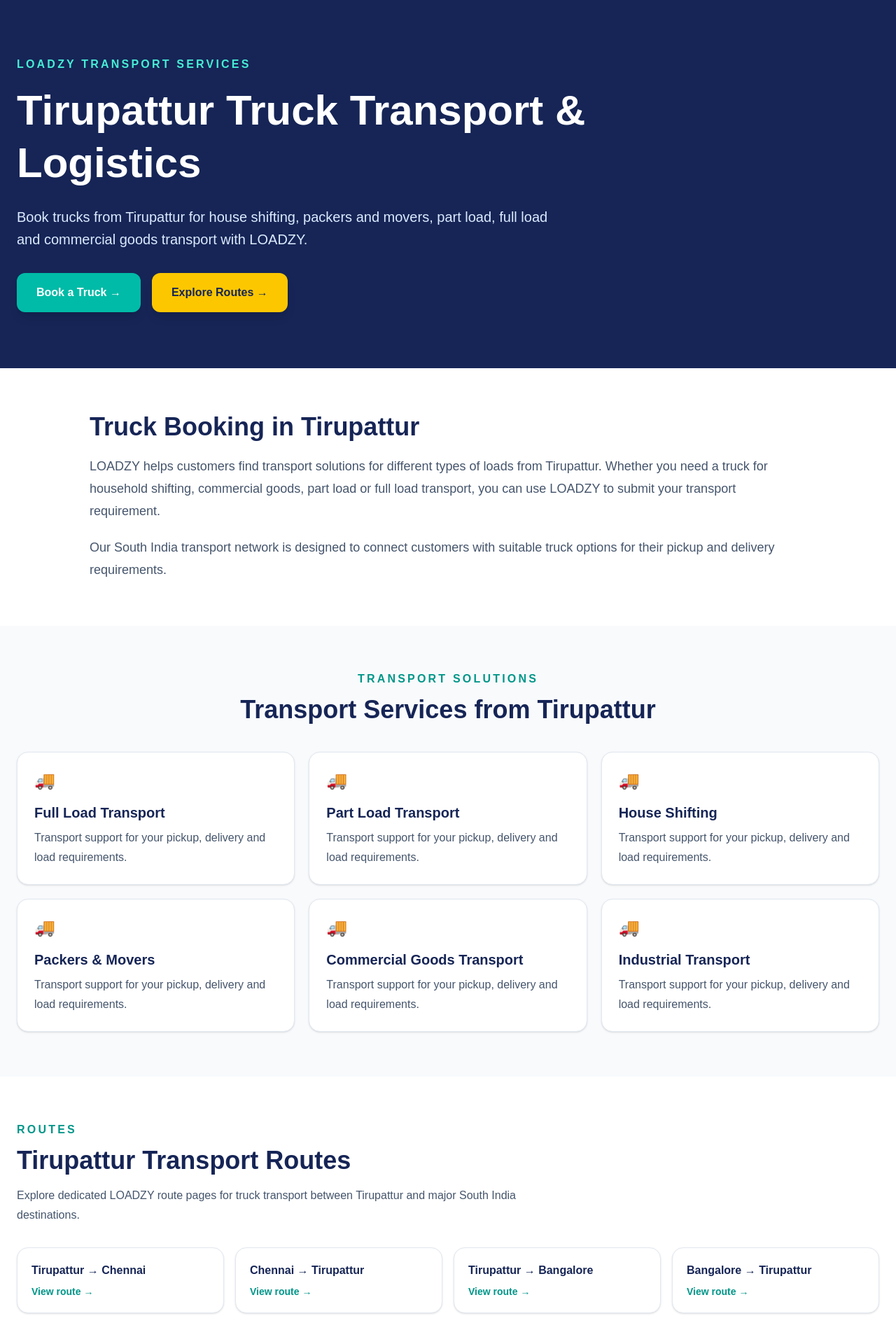
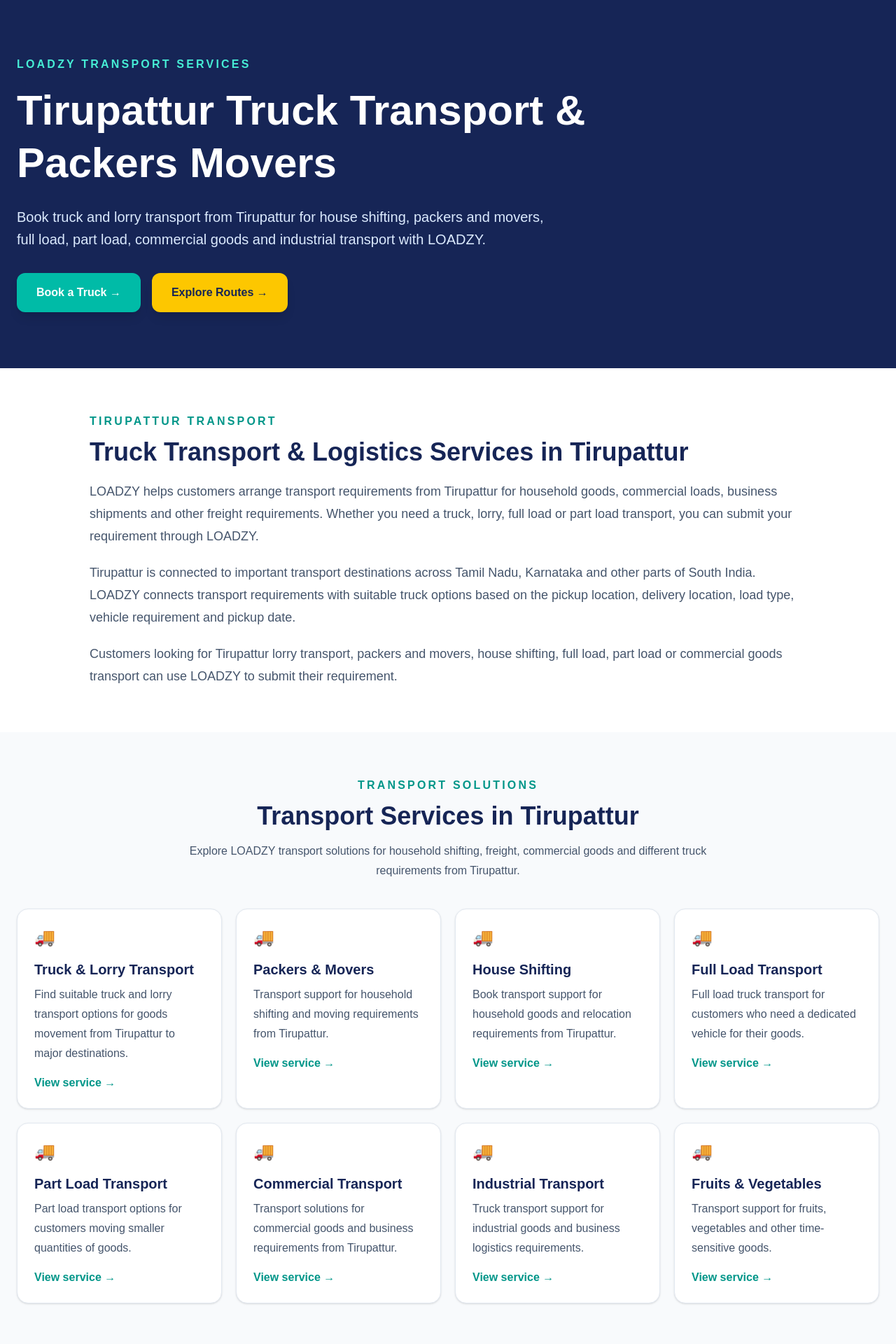
Before and after one commit to haleemablog-del/loadzy, a Next.js app: page /tirupattur-transport in a window 1280 px wide. Shown: the top 1920 px of the page at 70% size. Built offline with nearby package versions, Linux system fonts and the light colour scheme.

Commit message:
Strengthen Tirupattur SEO hub

```diff
--- a/app/tirupattur-transport/page.tsx
+++ b/app/tirupattur-transport/page.tsx
@@ -1,23 +1,85 @@
 import type { Metadata } from "next";
+import Link from "next/link";
 
 export const metadata: Metadata = {
-  title: "Tirupattur Truck Transport & Logistics | LOADZY",
+  title: "Tirupattur Truck Transport & Packers Movers | LOADZY",
   description:
-    "Book trucks from Tirupattur for house shifting, packers and movers, part load, full load and commercial goods transport with LOADZY.",
-
+    "Find truck transport, lorry transport, packers and movers, house shifting, full load, part load and commercial transport services in Tirupattur with LOADZY.",
+  keywords: [
+    "Tirupattur truck transport",
+    "Tirupattur lorry transport",
+    "Tirupattur transport services",
+    "Tirupattur logistics",
+    "packers and movers in Tirupattur",
+    "house shifting in Tirupattur",
+    "full load transport Tirupattur",
+    "part load transport Tirupattur",
+    "commercial transport Tirupattur",
+    "industrial transport Tirupattur",
+  ],
   alternates: {
     canonical: "https://www.loadzyinfra.in/tirupattur-transport",
   },
-
   openGraph: {
-    title: "Tirupattur Truck Transport & Logistics | LOADZY",
+    title: "Tirupattur Truck Transport & Packers Movers | LOADZY",
     description:
-      "Book trucks from Tirupattur for house shifting, packers and movers, part load, full load and commercial goods transport with LOADZY.",
+      "Book trucks from Tirupattur for house shifting, packers and movers, full load, part load and commercial goods transport with LOADZY.",
     url: "https://www.loadzyinfra.in/tirupattur-transport",
     siteName: "LOADZY",
     type: "website",
   },
 };
+
+const services = [
+  {
+    name: "Truck & Lorry Transport",
+    description:
+      "Find suitable truck and lorry transport options for goods movement from Tirupattur to major destinations.",
+    href: "/services",
+  },
+  {
+    name: "Packers & Movers",
+    description:
+      "Transport support for household shifting and moving requirements from Tirupattur.",
+    href: "/packers-movers",
+  },
+  {
+    name: "House Shifting",
+    description:
+      "Book transport support for household goods and relocation requirements from Tirupattur.",
+    href: "/house-shifting",
+  },
+  {
+    name: "Full Load Transport",
+    description:
+      "Full load truck transport for customers who need a dedicated vehicle for their goods.",
+    href: "/full-load",
+  },
+  {
+    name: "Part Load Transport",
+    description:
+      "Part load transport options for customers moving smaller quantities of goods.",
+    href: "/part-load",
+  },
+  {
+    name: "Commercial Transport",
+    description:
+      "Transport solutions for commercial goods and business requirements from Tirupattur.",
+    href: "/commercial-transport",
+  },
+  {
+    name: "Industrial Transport",
+    description:
+      "Truck transport support for industrial goods and business logistics requirements.",
+    href: "/industrial-transport",
+  },
+  {
+    name: "Fruits & Vegetables",
+    description:
+      "Transport support for fruits, vegetables and other time-sensitive goods.",
+    href: "/fruits-vegetables",
+  },
+];
 
 const routes = [
   {
@@ -38,35 +100,57 @@ const routes = [
   },
 ];
 
-const services = [
-  "Full Load Transport",
-  "Part Load Transport",
-  "House Shifting",
-  "Packers & Movers",
-  "Commercial Goods Transport",
-  "Industrial Transport",
+const nearbyAreas = [
+  "Vaniyambadi",
+  "Ambur",
+  "Jolarpettai",
+  "Natrampalli",
+  "Alangayam",
+  "Vellore",
+  "Krishnagiri",
+  "Hosur",
 ];
 
 const faqs = [
   {
     question: "Can I book a truck from Tirupattur with LOADZY?",
     answer:
-      "Yes. LOADZY provides truck booking support for different load requirements from Tirupattur and other South India locations.",
+      "Yes. LOADZY helps customers submit truck transport requirements from Tirupattur for different load types, destinations and vehicle requirements.",
   },
   {
-    question: "Does LOADZY support house shifting from Tirupattur?",
+    question: "Does LOADZY provide packers and movers transport in Tirupattur?",
     answer:
-      "Yes. LOADZY supports transport requirements for household shifting and packers and movers.",
+      "Yes. LOADZY supports transport requirements for house shifting and packers and movers services from Tirupattur.",
   },
   {
-    question: "Can I book a part load from Tirupattur?",
+    question: "Can I arrange house shifting transport from Tirupattur?",
     answer:
-      "Yes. Part load transport is one of the services supported by LOADZY.",
+      "Yes. You can submit a house shifting transport requirement through LOADZY and provide your pickup, delivery and vehicle requirements.",
   },
   {
-    question: "Which truck types are available?",
+    question: "Can I book full load transport from Tirupattur?",
     answer:
-      "Truck availability can vary according to the route, load type, vehicle requirement and pickup date.",
+      "Yes. LOADZY supports full load transport requirements where a dedicated truck is needed for the customer's goods.",
+  },
+  {
+    question: "Can I find part load transport from Tirupattur?",
+    answer:
+      "Yes. LOADZY supports part load transport requirements depending on route, load type, availability and pickup date.",
+  },
+  {
+    question: "Which areas near Tirupattur can LOADZY serve?",
+    answer:
+      "LOADZY's transport network covers South India. Customers can submit requirements from Tirupattur and nearby locations such as Vaniyambadi, Ambur, Jolarpettai and other service areas.",
+  },
+  {
+    question: "Which truck should I choose for my load?",
+    answer:
+      "The suitable truck depends on the type, quantity, size and weight of the goods, as well as the route and pickup date. LOADZY can help you submit the transport requirement.",
+  },
+  {
+    question: "How can I request transport from Tirupattur?",
+    answer:
+      "Use LOADZY to submit your transport requirement with pickup location, delivery location, load details and truck requirements.",
   },
 ];
 
@@ -75,10 +159,27 @@ export default function TirupatturTransportPage() {
     "@context": "https://schema.org",
     "@graph": [
       {
+        "@type": "BreadcrumbList",
+        itemListElement: [
+          {
+            "@type": "ListItem",
+            position: 1,
+            name: "LOADZY",
+            item: "https://www.loadzyinfra.in/",
+          },
+          {
+            "@type": "ListItem",
+            position: 2,
+            name: "Tirupattur Transport",
+            item: "https://www.loadzyinfra.in/tirupattur-transport",
+          },
+        ],
+      },
+      {
         "@type": "Service",
         name: "Tirupattur Truck Transport",
         description:
-          "Truck booking and freight transport services from Tirupattur with LOADZY.",
+          "Truck booking, lorry transport, house shifting, packers and movers, full load, part load and commercial transport services from Tirupattur.",
         provider: {
           "@type": "Organization",
           name: "LOADZY",
@@ -122,13 +223,13 @@ export default function TirupatturTransportPage() {
             </p>
 
             <h1 className="mt-4 text-4xl font-black leading-tight md:text-6xl">
-              Tirupattur Truck Transport & Logistics
+              Tirupattur Truck Transport & Packers Movers
             </h1>
 
             <p className="mt-6 max-w-3xl text-lg leading-8 text-blue-100 md:text-xl">
-              Book trucks from Tirupattur for house shifting, packers and
-              movers, part load, full load and commercial goods transport with
-              LOADZY.
+              Book truck and lorry transport from Tirupattur for house
+              shifting, packers and movers, full load, part load, commercial
+              goods and industrial transport with LOADZY.
             </p>
 
             <div className="mt-8 flex flex-wrap gap-4">
@@ -139,12 +240,12 @@ export default function TirupatturTransportPage() {
                 Book a Truck →
               </a>
 
-              <a
+              <Link
                 href="/routes"
                 className="rounded-xl bg-yellow-400 px-7 py-4 font-black text-blue-950 shadow-lg transition hover:bg-yellow-300"
               >
                 Explore Routes →
-              </a>
+              </Link>
             </div>
           </div>
         </div>
@@ -153,21 +254,34 @@ export default function TirupatturTransportPage() {
       {/* Introduction */}
       <section className="px-6 py-16">
         <div className="mx-auto max-w-5xl">
-          <h2 className="text-3xl font-black text-blue-950 md:text-4xl">
-            Truck Booking in Tirupattur
+          <p className="font-black uppercase tracking-[0.2em] text-teal-600">
+            TIRUPATTUR TRANSPORT
+          </p>
+
+          <h2 className="mt-3 text-3xl font-black text-blue-950 md:text-4xl">
+            Truck Transport & Logistics Services in Tirupattur
           </h2>
 
           <p className="mt-5 text-lg leading-8 text-slate-600">
-            LOADZY helps customers find transport solutions for different
-            types of loads from Tirupattur. Whether you need a truck for
-            household shifting, commercial goods, part load or full load
-            transport, you can use LOADZY to submit your transport requirement.
+            LOADZY helps customers arrange transport requirements from
+            Tirupattur for household goods, commercial loads, business
+            shipments and other freight requirements. Whether you need a
+            truck, lorry, full load or part load transport, you can submit
+            your requirement through LOADZY.
           </p>
 
           <p className="mt-5 text-lg leading-8 text-slate-600">
-            Our South India transport network is designed to connect customers
-            with suitable truck options for their pickup and delivery
-            requirements.
+            Tirupattur is connected to important transport destinations across
+            Tamil Nadu, Karnataka and other parts of South India. LOADZY
+            connects transport requirements with suitable truck options based
+            on the pickup location, delivery location, load type, vehicle
+            requirement and pickup date.
+          </p>
+
+          <p className="mt-5 text-lg leading-8 text-slate-600">
+            Customers looking for Tirupattur lorry transport, packers and
+            movers, house shifting, full load, part load or commercial goods
+            transport can use LOADZY to submit their requirement.
           </p>
         </div>
       </section>
@@ -181,33 +295,43 @@ export default function TirupatturTransportPage() {
             </p>
 
             <h2 className="mt-3 text-3xl font-black text-blue-950 md:text-4xl">
-              Transport Services from Tirupattur
+              Transport Services in Tirupattur
             </h2>
+
+            <p className="mx-auto mt-4 max-w-3xl leading-7 text-slate-600">
+              Explore LOADZY transport solutions for household shifting,
+              freight, commercial goods and different truck requirements from
+              Tirupattur.
+            </p>
           </div>
 
-          <div className="mt-10 grid gap-5 sm:grid-cols-2 lg:grid-cols-3">
+          <div className="mt-10 grid gap-5 sm:grid-cols-2 lg:grid-cols-4">
             {services.map((service) => (
-              <div
-                key={service}
-                className="rounded-2xl border border-slate-200 bg-white p-6 shadow-sm"
+              <Link
+                key={service.href}
+                href={service.href}
+                className="rounded-2xl border border-slate-200 bg-white p-6 shadow-sm transition hover:-translate-y-1 hover:border-teal-400 hover:shadow-lg"
               >
                 <div className="text-2xl">🚚</div>
 
                 <h3 className="mt-4 text-xl font-black text-blue-950">
-                  {service}
+                  {service.name}
                 </h3>
 
                 <p className="mt-2 leading-7 text-slate-600">
-                  Transport support for your pickup, delivery and load
-                  requirements.
+                  {service.description}
                 </p>
-              </div>
+
+                <span className="mt-4 block font-black text-teal-600">
+                  View service →
+                </span>
+              </Link>
             ))}
           </div>
         </div>
       </section>
 
-      {/* Popular routes */}
+      {/* Popular Routes */}
       <section className="px-6 py-16">
         <div className="mx-auto max-w-7xl">
           <p className="font-black uppercase tracking-[0.2em] text-teal-600">
@@ -215,26 +339,59 @@ export default function TirupatturTransportPage() {
           </p>
 
           <h2 className="mt-3 text-3xl font-black text-blue-950 md:text-4xl">
-            Tirupattur Transport Routes
+            Popular Truck Transport Routes from Tirupattur
           </h2>
 
           <p className="mt-4 max-w-3xl leading-7 text-slate-600">
-            Explore dedicated LOADZY route pages for truck transport between
+            Explore dedicated LOADZY route pages for transport between
             Tirupattur and major South India destinations.
           </p>
 
           <div className="mt-8 grid gap-4 sm:grid-cols-2 lg:grid-cols-4">
             {routes.map((route) => (
-              <a
+              <Link
                 key={route.href}
                 href={route.href}
                 className="rounded-2xl border border-slate-200 bg-white p-5 font-black text-blue-950 shadow-sm transition hover:-translate-y-1 hover:border-teal-400 hover:shadow-lg"
               >
                 {route.name}
+
                 <span className="mt-2 block text-sm font-bold text-teal-600">
                   View route →
                 </span>
-              </a>
+              </Link>
+            ))}
+          </div>
+        </div>
+      </section>
+
+      {/* Nearby Areas */}
+      <section className="bg-slate-50 px-6 py-16">
+        <div className="mx-auto max-w-6xl">
+          <div className="text-center">
+            <p className="font-black uppercase tracking-[0.2em] text-teal-600">
+              NEARBY LOCATIONS
+            </p>
+
+            <h2 className="mt-3 text-3xl font-black text-blue-950 md:text-4xl">
+              Transport Around Tirupattur
+            </h2>
+
+            <p className="mx-auto mt-4 max-w-3xl leading-7 text-slate-600">
+              LOADZY's South India transport network connects Tirupattur with
+              nearby towns and major cities. Service availability depends on
+              the specific transport requirement and route.
+            </p>
+          </div>
+
+          <div className="mt-10 flex flex-wrap justify-center gap-3">
+            {nearbyAreas.map((area) => (
+              <span
+                key={area}
+                className="rounded-full border border-slate-200 bg-white px-5 py-3 font-bold text-blue-950 shadow-sm"
+              >
+                {area}
+              </span>
             ))}
           </div>
         </div>
@@ -250,11 +407,11 @@ export default function TirupatturTransportPage() {
               </p>
 
               <h2 className="mt-4 text-3xl font-black md:text-4xl">
-                A simple way to manage your transport requirement
+                A simple way to manage your Tirupattur transport requirement
               </h2>
 
               <p className="mt-5 max-w-2xl leading-8 text-blue-100">
-                Tell LOADZY where your load needs to go, what you are
+                Tell LOADZY where your goods need to go, what you are
                 transporting and what type of truck you need. We help connect
                 your requirement with available transport options.
               </p>
@@ -272,7 +429,6 @@ export default function TirupatturTransportPage() {
                   className="rounded-2xl border border-white/10 bg-white/10 p-5"
                 >
                   <div className="text-2xl">✓</div>
-
                   <h3 className="mt-3 font-black">{benefit}</h3>
                 </div>
               ))}
@@ -319,8 +475,8 @@ export default function TirupatturTransportPage() {
           </h2>
 
           <p className="mx-auto mt-4 max-w-2xl leading-7 text-blue-100">
-            Submit your transport requirement and explore truck booking
-            options with LOADZY.
+            Submit your pickup, delivery and load requirements and explore
+            truck transport options with LOADZY.
           </p>
 
           <a
```
